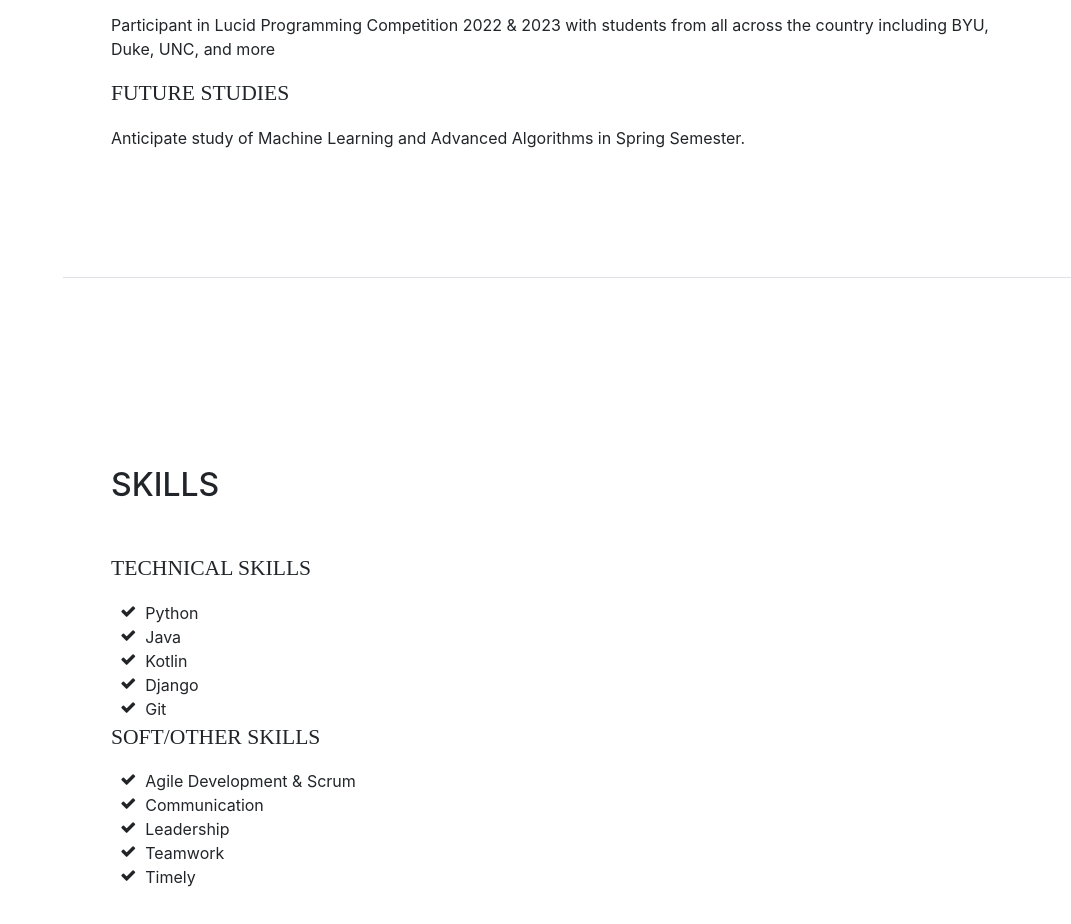
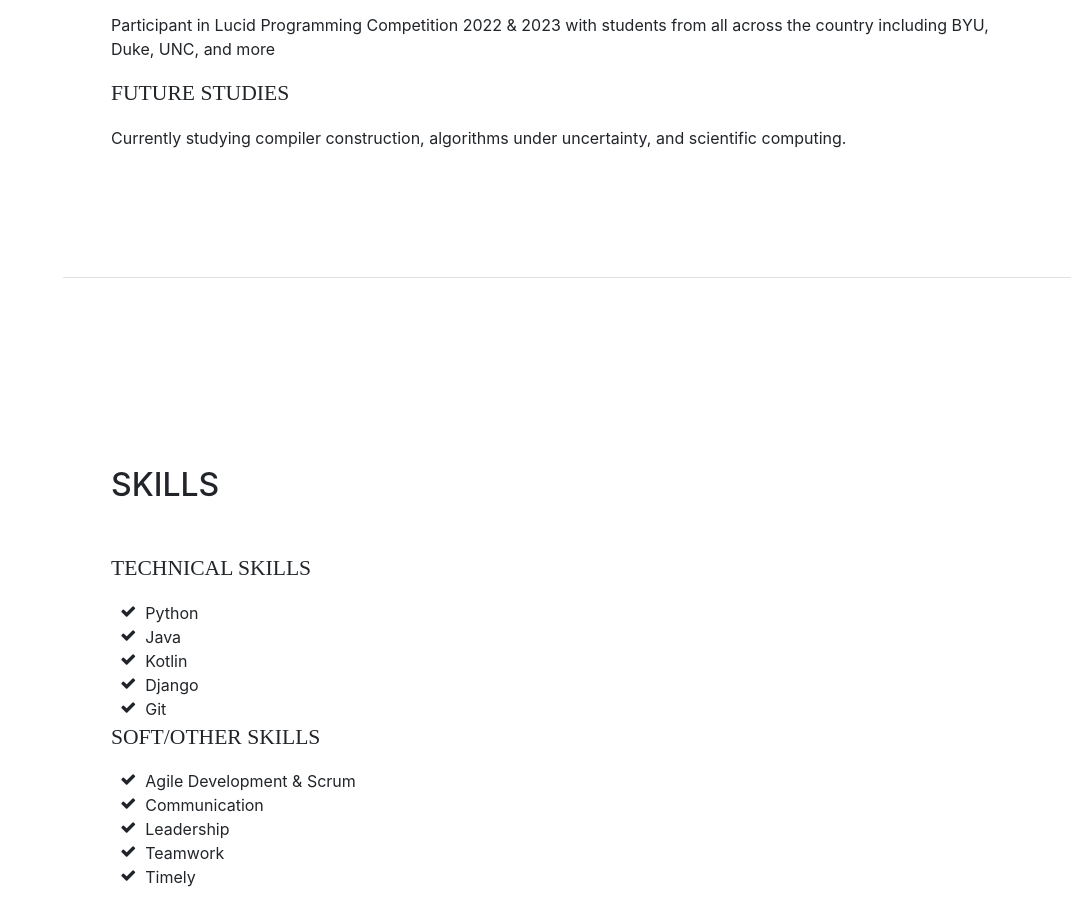
Before and after one commit to ryanc3412/ryanc3412.github.io, a website with bundled scripts: page index.html in a window 1280 px wide. Shown: the part 1322-2246 px from the top of the page, without its empty margins (209-1280 px from the left). Built offline with nearby package versions, Linux system fonts and the light colour scheme; a web font is replaced by a local one.

Commit message:
Update index.html

```diff
--- a/index.html
+++ b/index.html
@@ -102,7 +102,7 @@
           <div class="subheading mb-3">Competitions</div>
           <p>Participant in Lucid Programming Competition 2022 & 2023 with students from all across the country including BYU, Duke, UNC, and more</p>
           <div class="subheading mb-3">Future Studies</div>
-          <p>Anticipate study of Machine Learning and Advanced Algorithms in Spring Semester.</p>
+          <p>Currently studying compiler construction, algorithms under uncertainty, and scientific computing.</p>
         </div>
       </section>
 
```
